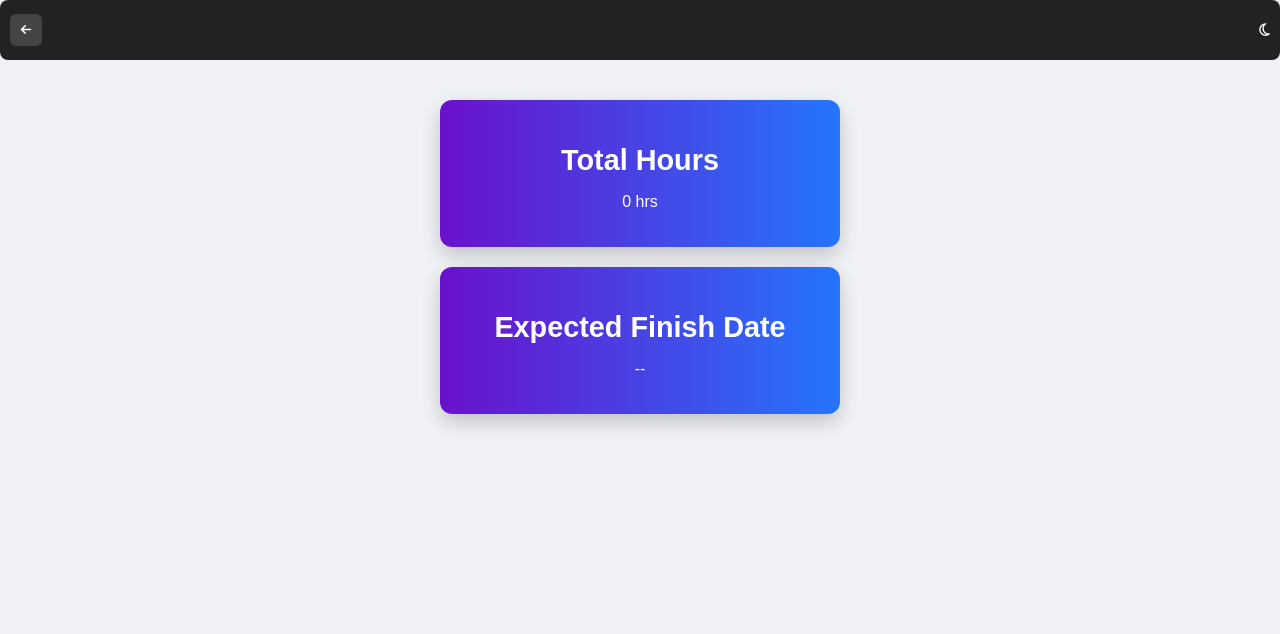
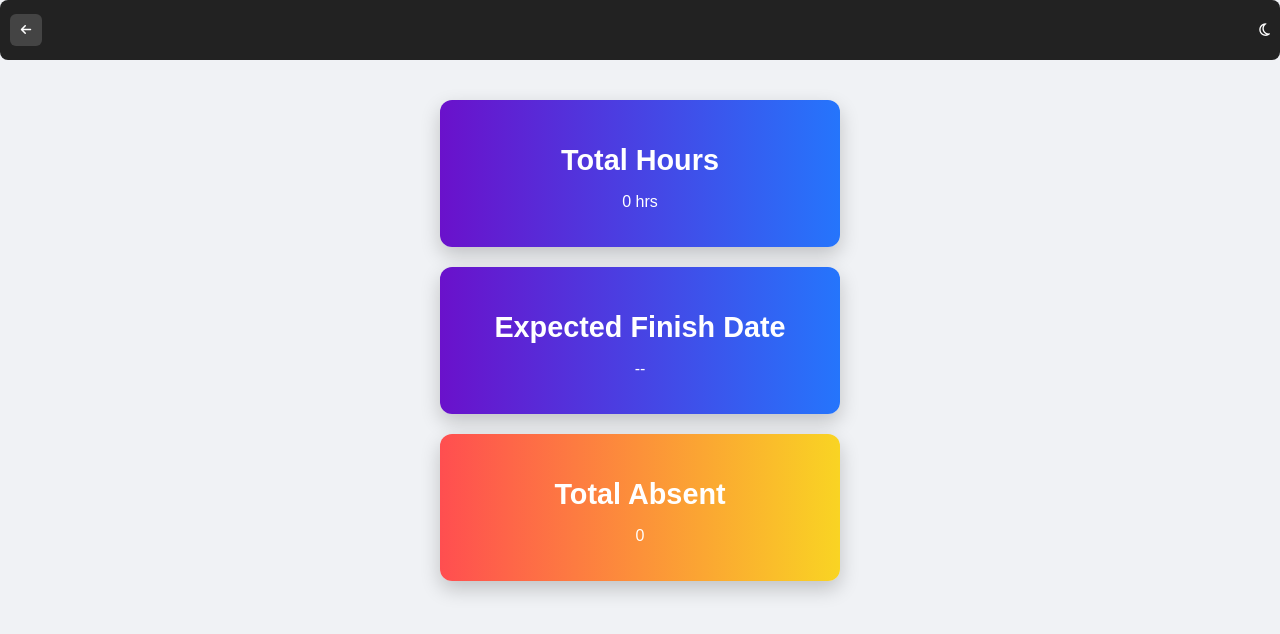
Before and after one commit to gianfrancoclrxs-svg/ojt-tracker, a website: page totaltime.html in a window 1280 px wide. Drawn offline with Linux system fonts and the light colour scheme; no server answers; sample sign-in values are in the browser's storage.

Commit message:
Added Card Absent count

```diff
--- a/totaltime.html
+++ b/totaltime.html
@@ -36,6 +36,11 @@
     <p id="finishDate">--</p>
   </div>
 
+  <div class="card" style="background: linear-gradient(to right, #ff4e50, #f9d423); color:white;">
+  <h2>Total Absent</h2>
+  <p id="totalAbsent">0</p>
+</div>
+
 </div>
 
 <script src="https://www.gstatic.com/firebasejs/9.22.2/firebase-app-compat.js"></script>
```
Also changed, not shown: logbook.html (+5 -0 lines).
